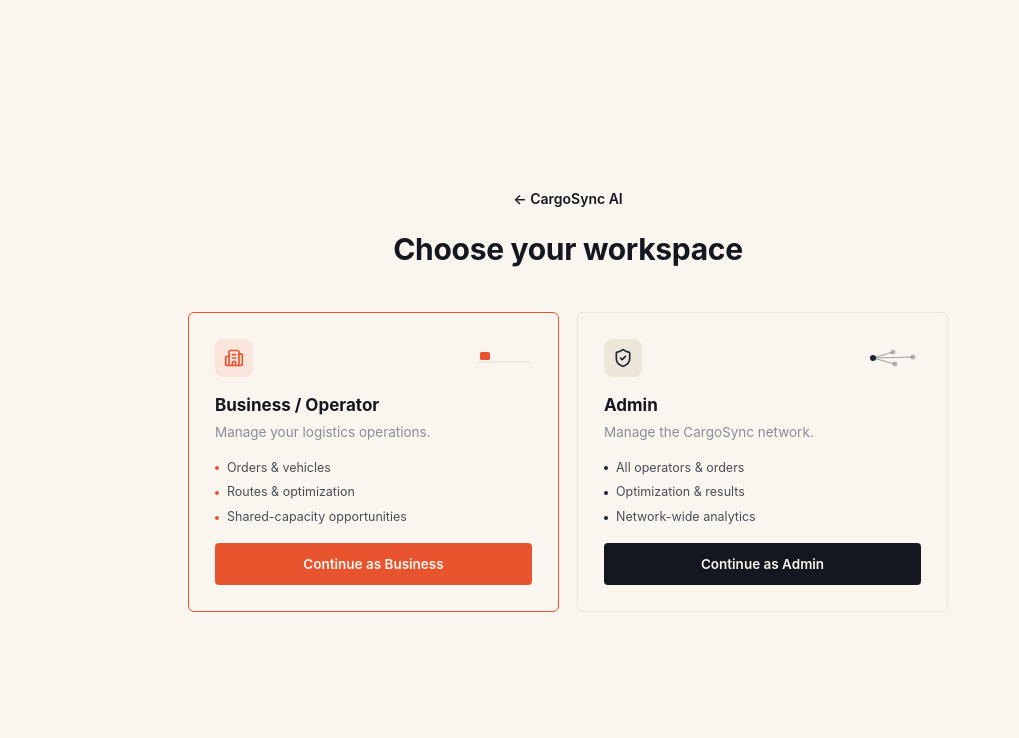
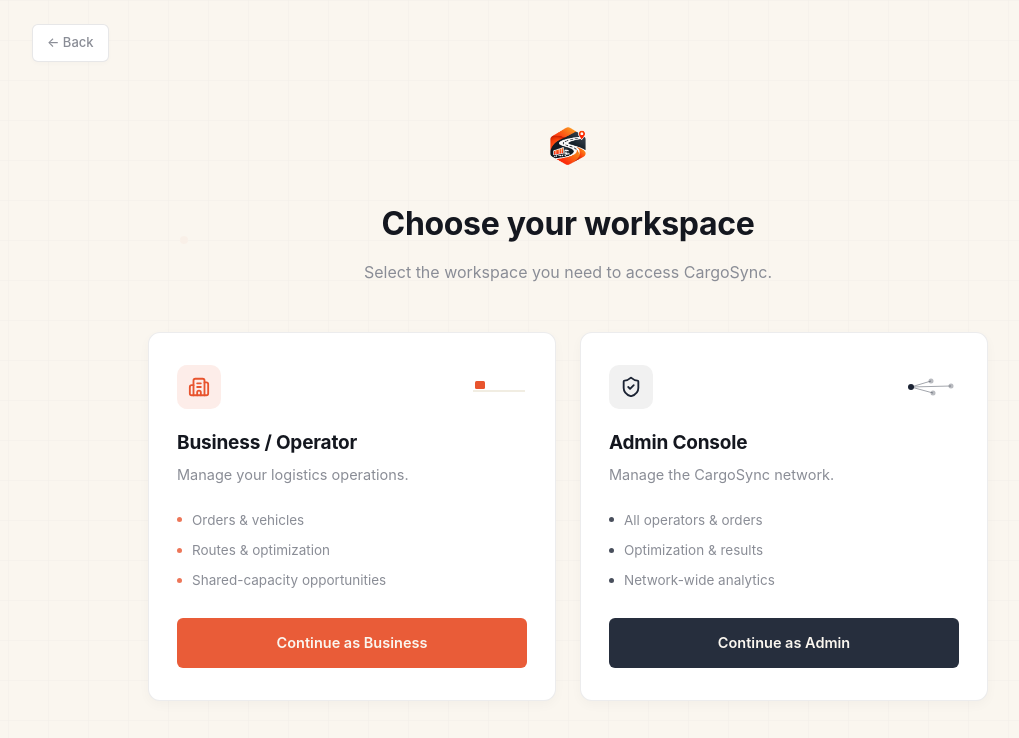
Before and after one commit to PrinceJ18/CargoSync, a React (Vite) app: page /login in a window 1280 px wide. Shown: the top 738 px of the page, without its empty margins (72-1091 px from the left). Built offline with nearby package versions, Linux system fonts and the light colour scheme; no server answers.

Commit message:
Login page redesigned

```diff
--- a/src/pages/LoginPage.tsx
+++ b/src/pages/LoginPage.tsx
@@ -4,6 +4,8 @@
 import { C, font } from "../data/prototype/designTokens";
 import { useMobile } from "../hooks/useMobile";
 import { supabase } from "../lib/supabase/client";
+import CargoSyncBanner from "../assets/branding/CargoSync_Banner_WhiteBg.png";
+import CargoSyncLogo from "../assets/branding/CargoSync_Logo.png";
 
 export function LoginPage() {
   const navigate = useNavigate();
@@ -18,7 +20,7 @@
   // Clear errors when toggling modes
   useEffect(() => {
     setError(null);
-    setEmail(mode === "business" ? "ops@malwaexpress.in" : mode === "admin" ? "admin@cargosync.ai" : "");
+    setEmail("");
     setPassword("");
   }, [mode, isSignUp]);
 
@@ -54,14 +56,59 @@
 
   if (mode === "select") {
     return (
-      <div className="fade-in" style={{ minHeight: "100vh", background: C.ivory, fontFamily: font, display: "flex", flexDirection: "column", alignItems: "center", justifyContent: "center", padding: 24 }}>
-        <div style={{ marginBottom: 40, textAlign: "center" }}>
-          <Link to="/" style={{ fontSize: 14, fontWeight: 600, color: C.ink, textDecoration: "none", marginBottom: 18, display: "block" }}>← CargoSync AI</Link>
-          <h1 style={{ fontSize: 30, fontWeight: 700, letterSpacing: "-0.01em" }}>Choose your workspace</h1>
+      <div className="fade-in" style={{ minHeight: "100vh", background: C.ivory, fontFamily: font, display: "flex", flexDirection: "column", alignItems: "center", position: "relative", overflow: "hidden" }}>
+
+        {/* Subtle Network Pattern */}
+        <div style={{ position: "absolute", top: 0, left: 0, right: 0, bottom: 0, opacity: 0.03, pointerEvents: "none" }}>
+          <svg width="100%" height="100%" xmlns="http://www.w3.org/2000/svg">
+            <defs>
+              <pattern id="grid-light" width="40" height="40" patternUnits="userSpaceOnUse">
+                <path d="M 40 0 L 0 0 0 40" fill="none" stroke={C.navy} strokeWidth="1"/>
+              </pattern>
+            </defs>
+            <rect width="100%" height="100%" fill="url(#grid-light)" />
+            <circle cx="20%" cy="30%" r="4" fill={C.coral} />
+            <circle cx="80%" cy="60%" r="6" fill={C.coral} />
+            <path d="M 20% 30% L 80% 60%" fill="none" stroke={C.coral} strokeWidth="1" strokeDasharray="4 4"/>
+          </svg>
         </div>
-        <div style={{ display: "grid", gridTemplateColumns: isMobile ? "1fr" : "1fr 1fr", gap: 18, width: "min(94%, 760px)" }}>
-          <RoleCard icon={<Building2 size={20} color={C.coral} />} title="Business / Operator" desc="Manage your logistics operations." features={["Orders & vehicles", "Routes & optimization", "Shared-capacity opportunities"]} cta="Continue as Business" onClick={() => setMode("business")} accent />
-          <RoleCard icon={<ShieldCheck size={20} color={C.navy} />} title="Admin" desc="Manage the CargoSync network." features={["All operators & orders", "Optimization & results", "Network-wide analytics"]} cta="Continue as Admin" onClick={() => setMode("admin")} />
+
+        {/* Top Header / Back Button */}
+        <div style={{ width: "100%", padding: "24px 5%", display: "flex", justifyContent: "flex-start", position: "relative", zIndex: 1, maxWidth: 1200 }}>
+          <Link to="/" aria-label="Go back" style={{ fontSize: 13, color: C.slate, fontWeight: 500, cursor: "pointer", background: "#fff", border: `1px solid rgba(20, 23, 31, 0.1)`, borderRadius: 6, padding: "8px 14px", textDecoration: "none", transition: "all 0.2s ease", display: "inline-flex", alignItems: "center", gap: 6, boxShadow: "0 2px 4px rgba(0,0,0,0.02)" }} className="c-card-hover">
+            ← Back
+          </Link>
+        </div>
+
+        {/* Center Content */}
+        <div style={{ flex: 1, display: "flex", flexDirection: "column", justifyContent: "center", alignItems: "center", width: "100%", padding: isMobile ? "0 5% 40px" : "0 24px 60px", position: "relative", zIndex: 1 }}>
+
+          <img src={CargoSyncLogo} alt="CargoSync Logo" style={{ height: 44, objectFit: "contain", marginBottom: 32 }} />
+
+          <div style={{ textAlign: "center", marginBottom: 48 }}>
+            <h1 style={{ fontSize: 32, fontWeight: 700, color: C.ink, letterSpacing: "-0.01em", marginBottom: 12 }}>Choose your workspace</h1>
+            <p style={{ fontSize: 16, color: C.slate, margin: 0 }}>Select the workspace you need to access CargoSync.</p>
+          </div>
+
+          <div style={{ display: "grid", gridTemplateColumns: isMobile ? "1fr" : "1fr 1fr", gap: 24, width: "100%", maxWidth: 840 }}>
+            <RoleCard
+              icon={<Building2 size={22} color={C.coral} />}
+              title="Business / Operator"
+              desc="Manage your logistics operations."
+              features={["Orders & vehicles", "Routes & optimization", "Shared-capacity opportunities"]}
+              cta="Continue as Business"
+              onClick={() => setMode("business")}
+              accent
+            />
+            <RoleCard
+              icon={<ShieldCheck size={22} color={C.navy} />}
+              title="Admin Console"
+              desc="Manage the CargoSync network."
+              features={["All operators & orders", "Optimization & results", "Network-wide analytics"]}
+              cta="Continue as Admin"
+              onClick={() => setMode("admin")}
+            />
+          </div>
         </div>
       </div>
     );
@@ -69,60 +116,144 @@
 
   const isBiz = mode === "business";
   return (
-    <div className="fade-in" style={{ minHeight: "100vh", background: isBiz ? C.ivory : C.ink, fontFamily: font, display: "grid", gridTemplateColumns: isMobile ? "1fr" : "1fr 1fr" }}>
-      <div style={{ display: "flex", flexDirection: "column", justifyContent: "center", padding: "60px 8%", background: isBiz ? C.navy : C.ink, color: C.ivory }}>
-        <button aria-label="Go back to workspace selection" onClick={() => setMode("select")} style={{ fontSize: 13, color: "rgba(250,246,239,0.6)", cursor: "pointer", marginBottom: 32, background: "none", border: "none", padding: 0, textAlign: "left" }}>← Back</button>
+    <div className="fade-in" style={{ minHeight: "100vh", background: C.ivory, fontFamily: font, display: "grid", gridTemplateColumns: isMobile ? "1fr" : "1fr 1fr" }}>
+      <style>{`
+        .login-input {
+          width: 100%; box-sizing: border-box; padding: 12px 16px; border-radius: 6px; border: 1px solid rgba(20, 23, 31, 0.12); font-size: 14.5px; outline: none; transition: all 0.2s ease; background: #fff; color: ${C.ink};
+        }
+        .login-input:focus {
+          border-color: ${C.coral};
+          box-shadow: 0 0 0 3px rgba(232,84,46,0.12);
+        }
+        .login-input::placeholder {
+          color: rgba(20, 23, 31, 0.4);
+        }
+      `}</style>
+
+      {/* LEFT PANEL */}
+      <div style={{ display: "flex", flexDirection: "column", padding: isMobile ? "40px 6%" : "60px 8%", background: C.navy, color: C.ivory, position: "relative", overflow: "hidden" }}>
+        {/* Subtle Network Pattern */}
+        <div style={{ position: "absolute", top: 0, left: 0, right: 0, bottom: 0, opacity: 0.05, pointerEvents: "none" }}>
+          <svg width="100%" height="100%" xmlns="http://www.w3.org/2000/svg">
+            <defs>
+              <pattern id="grid" width="40" height="40" patternUnits="userSpaceOnUse">
+                <path d="M 40 0 L 0 0 0 40" fill="none" stroke={C.ivory} strokeWidth="1"/>
+              </pattern>
+            </defs>
+            <rect width="100%" height="100%" fill="url(#grid)" />
+            <circle cx="20%" cy="30%" r="4" fill={C.coral} />
+            <circle cx="70%" cy="60%" r="6" fill={C.coral} />
+            <circle cx="40%" cy="80%" r="3" fill={C.coral} />
+            <path d="M 20% 30% L 70% 60% L 40% 80%" fill="none" stroke={C.coral} strokeWidth="1" strokeDasharray="4 4"/>
+          </svg>
+        </div>
+
+        {/* Top Header */}
+        <div style={{ position: "relative", zIndex: 1, display: "flex", justifyContent: "space-between", alignItems: "flex-start", marginBottom: isMobile ? 40 : 0 }}>
+          <div>
+            <div style={{ fontSize: 11, fontWeight: 700, letterSpacing: "0.1em", color: "rgba(250,246,239,0.7)" }}>CARGOSYNC AI</div>
+            <div style={{ fontSize: 11, fontWeight: 500, letterSpacing: "0.05em", color: "rgba(250,246,239,0.4)", marginTop: 4 }}>LOGISTICS INTELLIGENCE PLATFORM</div>
+          </div>
+          <button aria-label="Go back to workspace selection" onClick={() => setMode("select")} style={{ fontSize: 13, color: "rgba(250,246,239,0.8)", fontWeight: 500, cursor: "pointer", background: "none", border: "1px solid rgba(250,246,239,0.2)", borderRadius: 4, padding: "6px 12px", transition: "all 0.2s" }} className="c-card-hover">
+            ← Back
+          </button>
+        </div>
+
+        {/* Center Presentation */}
+        <div style={{ flex: 1, display: "flex", flexDirection: "column", justifyContent: "center", position: "relative", zIndex: 1, maxWidth: 460, margin: "0 auto", width: "100%", padding: isMobile ? "20px 0" : "0" }}>
+          <div style={{ background: C.ivory, padding: "34px 44px", borderRadius: 16, boxShadow: "0 12px 40px rgba(0,0,0,0.25)", marginBottom: 36, display: "flex", justifyContent: "center", border: "1px solid rgba(255,255,255,0.1)" }}>
             <img
-          src="/src/assets/branding/CargoSync_Banner_TransparentBg.png"
+              src={CargoSyncBanner}
               alt="CargoSync — Smarter Logistics. Fewer Empty Miles."
-          style={{ width: "100%", maxWidth: 380, objectFit: "contain" }}
+              style={{ width: "100%", maxWidth: 320, objectFit: "contain" }}
             />
           </div>
-      <div style={{ display: "flex", flexDirection: "column", justifyContent: "center", padding: "60px 10%", background: C.ivory }}>
-        <div style={{ fontSize: 20, fontWeight: 700, marginBottom: 4 }}>{isBiz ? "Business Portal" : "Admin Console"}</div>
-        <div style={{ fontSize: 13, color: C.slate, marginBottom: 26 }}>{isSignUp ? "Create a new account." : "Sign in to continue."}</div>
+          <div style={{ fontSize: 24, fontWeight: 600, color: C.ivory, lineHeight: 1.35, marginBottom: 14, letterSpacing: "-0.01em" }}>
+            Smarter logistics coordination for a more efficient network.
+          </div>
+          <div style={{ fontSize: 15.5, color: "rgba(250,246,239,0.6)", lineHeight: 1.5 }}>
+            Connect operators, optimize routes, and reduce empty miles.
+          </div>
+        </div>
+      </div>
+
+      {/* RIGHT PANEL */}
+      <div style={{ display: "flex", flexDirection: "column", justifyContent: "center", alignItems: "center", padding: "60px 6%", background: C.ivory }}>
+        <div style={{ width: "100%", maxWidth: 380 }}>
+
+          {/* Mode Switcher */}
+          <div style={{ display: "flex", background: "rgba(20, 23, 31, 0.05)", borderRadius: 8, padding: 4, marginBottom: 44 }}>
+            <button
+              onClick={() => { setMode("business"); setError(null); }}
+              style={{ flex: 1, padding: "10px", border: "none", borderRadius: 6, background: isBiz ? "#fff" : "transparent", color: isBiz ? C.coral : C.slate, fontWeight: 600, fontSize: 13.5, cursor: "pointer", boxShadow: isBiz ? "0 2px 8px rgba(0,0,0,0.05)" : "none", transition: "all 0.2s ease" }}
+            >
+              Business Portal
+            </button>
+            <button
+              onClick={() => { setMode("admin"); setError(null); }}
+              style={{ flex: 1, padding: "10px", border: "none", borderRadius: 6, background: !isBiz ? "#fff" : "transparent", color: !isBiz ? C.coral : C.slate, fontWeight: 600, fontSize: 13.5, cursor: "pointer", boxShadow: !isBiz ? "0 2px 8px rgba(0,0,0,0.05)" : "none", transition: "all 0.2s ease" }}
+            >
+              Admin Console
+            </button>
+          </div>
+
+          <h2 style={{ fontSize: 24, fontWeight: 700, marginBottom: 8, color: C.ink, letterSpacing: "-0.01em" }}>
+            {isBiz ? "Business Portal" : "Admin Console"}
+          </h2>
+          <div style={{ fontSize: 14.5, color: C.slate, marginBottom: 32, lineHeight: 1.5 }}>
+            {isSignUp ? "Create a new account." : (isBiz ? "Sign in to continue to your logistics workspace." : "Sign in to access CargoSync administration and control tools.")}
+          </div>
 
           {error && (
-          <div className="fade-in" style={{ padding: "10px 14px", background: "rgba(232,84,46,0.1)", color: C.coral, borderRadius: 4, fontSize: 13, marginBottom: 16, border: `1px solid rgba(232,84,46,0.2)` }}>
+            <div className="fade-in" style={{ padding: "12px 16px", background: "rgba(232,84,46,0.08)", color: C.coral, borderRadius: 6, fontSize: 13.5, marginBottom: 24, border: `1px solid rgba(232,84,46,0.15)` }}>
               {error}
             </div>
           )}
 
-        <label htmlFor="login-email" style={{ fontSize: 12, color: C.slate, marginBottom: 6 }}>Email</label>
+          <div style={{ display: "flex", flexDirection: "column", gap: 20 }}>
+            <div>
+              <label htmlFor="login-email" style={{ display: "block", fontSize: 13, fontWeight: 600, color: C.ink, marginBottom: 8 }}>Email</label>
               <input
                 id="login-email"
+                type="email"
                 value={email}
                 onChange={(e) => setEmail(e.target.value)}
-          style={{ padding: "11px 14px", borderRadius: 4, border: `1px solid ${C.stone}`, marginBottom: 16, fontSize: 14 }}
+                placeholder="Enter Email"
+                className="login-input"
               />
+            </div>
 
-        <label htmlFor="login-password" style={{ fontSize: 12, color: C.slate, marginBottom: 6 }}>Password</label>
+            <div>
+              <label htmlFor="login-password" style={{ display: "block", fontSize: 13, fontWeight: 600, color: C.ink, marginBottom: 8 }}>Password</label>
               <input
                 id="login-password"
                 type="password"
                 value={password}
                 onChange={(e) => setPassword(e.target.value)}
-          placeholder="••••••••"
-          style={{ padding: "11px 14px", borderRadius: 4, border: `1px solid ${C.stone}`, marginBottom: 22, fontSize: 14 }}
+                placeholder="Enter Password"
+                className="login-input"
               />
+            </div>
+          </div>
 
           <button
             className="c-btn-primary"
             onClick={handleAuth}
             disabled={loading}
             style={{
-            background: isBiz ? C.coral : C.ink, color: C.ivory, border: "none", padding: "13px", borderRadius: 4,
-            fontSize: 14.5, fontWeight: 600, cursor: loading ? "wait" : "pointer", opacity: loading ? 0.7 : 1
+              width: "100%", marginTop: 32, background: C.coral, color: C.ivory, border: "none", padding: "14px", borderRadius: 6,
+              fontSize: 15, fontWeight: 600, cursor: loading ? "wait" : "pointer", opacity: loading ? 0.7 : 1, transition: "background 0.2s ease"
             }}
           >
             {loading ? "Authenticating..." : isSignUp ? "Sign Up" : isBiz ? "Sign in to Business Portal" : "Sign in to Admin Console"}
           </button>
 
-        <div style={{ fontSize: 12, color: C.slate, marginTop: 24, textAlign: "center" }}>
+          <div style={{ fontSize: 13.5, color: C.slate, marginTop: 24, textAlign: "center" }}>
             {isSignUp ? "Already have an account?" : "Don't have an account?"}{" "}
             <button aria-label={isSignUp ? "Switch to Sign In" : "Switch to Sign Up"} onClick={() => setIsSignUp(!isSignUp)} style={{ color: C.coral, cursor: "pointer", fontWeight: 600, background: "none", border: "none", padding: 0 }}>
               {isSignUp ? "Sign In" : "Sign Up"}
             </button>
+          </div>
         </div>
       </div>
     </div>
@@ -132,29 +263,62 @@
 function RoleCard({ icon, title, desc, features, cta, onClick, accent }: any) {
   const [hover, setHover] = useState(false);
   return (
-    <div className="c-card-hover" onMouseEnter={() => setHover(true)} onMouseLeave={() => setHover(false)} style={{
-      border: `1px solid ${hover ? C.coral : accent ? C.coral : C.stone}`, borderRadius: 6, padding: 26,
-      background: C.ivory, display: "flex", flexDirection: "column", gap: 16,
-    }}>
+    <div
+      className="c-card-hover"
+      onMouseEnter={() => setHover(true)}
+      onMouseLeave={() => setHover(false)}
+      style={{
+        border: `1px solid ${hover ? (accent ? C.coral : C.navy) : 'rgba(20, 23, 31, 0.08)'}`,
+        borderRadius: 12, padding: "32px 28px",
+        background: "#fff", display: "flex", flexDirection: "column", gap: 20,
+        boxShadow: hover ? "0 12px 32px rgba(0,0,0,0.08)" : "0 4px 12px rgba(0,0,0,0.03)",
+        transition: "all 0.3s ease",
+        transform: hover ? "translateY(-4px)" : "translateY(0)"
+      }}
+    >
+      {/* Icon Row */}
       <div style={{ display: "flex", justifyContent: "space-between", alignItems: "center" }}>
-        <div style={{ width: 38, height: 38, borderRadius: 8, background: accent ? "rgba(232,84,46,0.1)" : C.stone, display: "flex", alignItems: "center", justifyContent: "center" }}>{icon}</div>
+        <div style={{ width: 44, height: 44, borderRadius: 10, background: accent ? "rgba(232,84,46,0.1)" : "rgba(20, 23, 31, 0.06)", display: "flex", alignItems: "center", justifyContent: "center", transition: "background 0.3s ease" }}>
+          {icon}
+        </div>
         {accent ? <RoleMicroBusiness animate={hover} /> : <RoleMicroAdmin animate={hover} />}
       </div>
+
+      {/* Titles */}
       <div>
-        <div style={{ fontSize: 17, fontWeight: 700, marginBottom: 4 }}>{title}</div>
-        <div style={{ fontSize: 13.5, color: C.slate }}>{desc}</div>
+        <div style={{ fontSize: 19, fontWeight: 700, color: C.ink, marginBottom: 6, letterSpacing: "-0.01em" }}>{title}</div>
+        <div style={{ fontSize: 14.5, color: C.slate, lineHeight: 1.5 }}>{desc}</div>
       </div>
-      <div style={{ display: "flex", flexDirection: "column", gap: 6 }}>
+
+      {/* Features List */}
+      <div style={{ display: "flex", flexDirection: "column", gap: 10, flex: 1, marginTop: 4 }}>
         {features.map((f: string) => (
-          <div key={f} style={{ fontSize: 12.5, color: "#4B4E58", display: "flex", gap: 8, alignItems: "center" }}>
-            <div style={{ width: 4, height: 4, borderRadius: "50%", background: accent ? C.coral : C.navy }} /> {f}
+          <div key={f} style={{ fontSize: 13.5, color: C.slate, display: "flex", gap: 10, alignItems: "center" }}>
+            <div style={{ width: 5, height: 5, borderRadius: "50%", background: accent ? C.coral : C.navy, opacity: 0.8 }} />
+            {f}
           </div>
         ))}
       </div>
-      <button className="c-btn-primary" onClick={onClick} style={{
-        marginTop: "auto", background: accent ? C.coral : C.ink, color: C.ivory, border: "none",
-        padding: "11px", borderRadius: 4, fontSize: 13.5, fontWeight: 600, cursor: "pointer",
-      }}>{cta}</button>
+
+      {/* CTA Button */}
+      <button
+        onClick={onClick}
+        style={{
+          marginTop: 8,
+          background: accent ? C.coral : C.navy,
+          color: C.ivory,
+          border: "none",
+          padding: "14px",
+          borderRadius: 6,
+          fontSize: 14.5,
+          fontWeight: 600,
+          cursor: "pointer",
+          transition: "all 0.2s ease",
+          opacity: hover ? 1 : 0.95
+        }}
+      >
+        {cta}
+      </button>
     </div>
   );
 }
```
Lines whose indentation alone changed are shown as unchanged.
